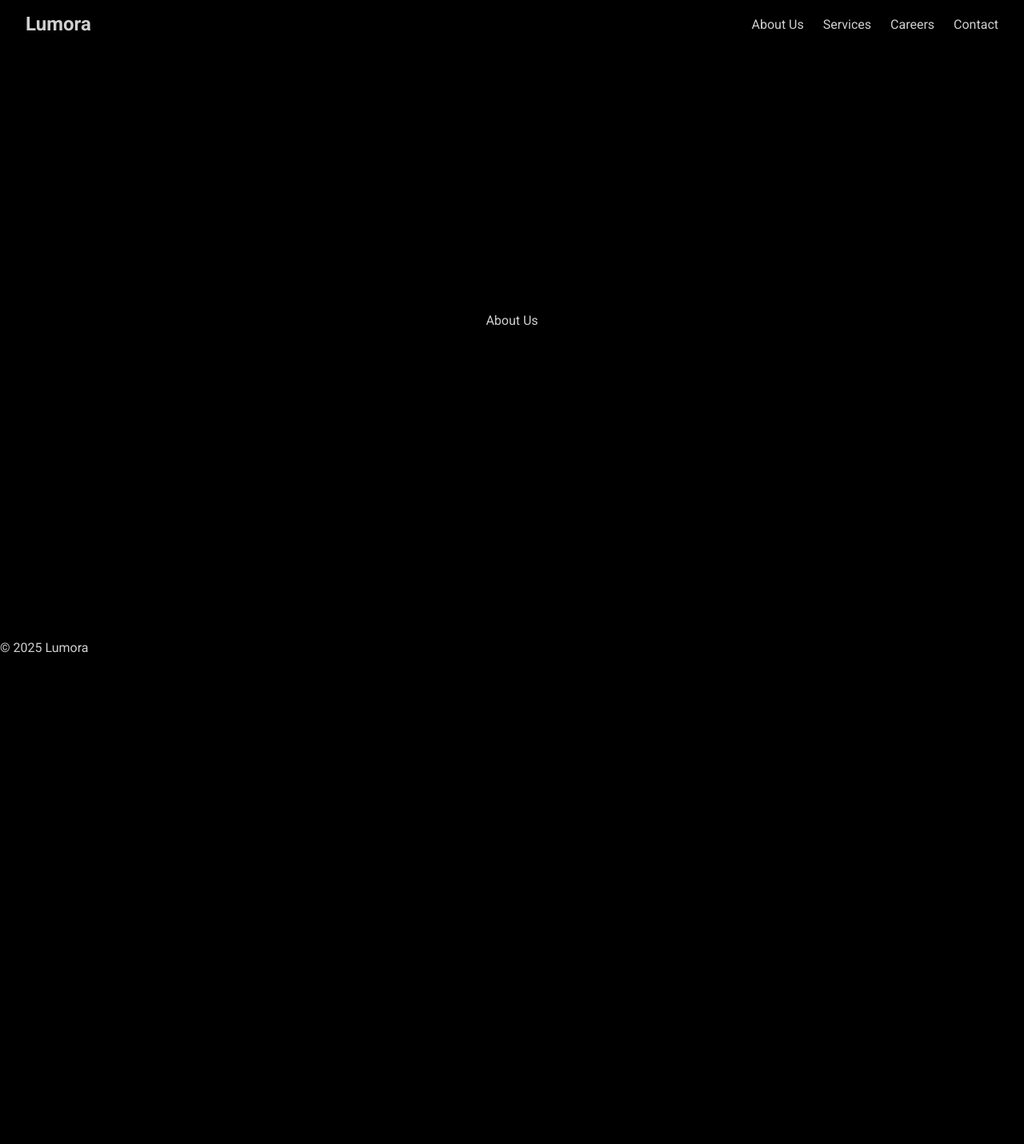
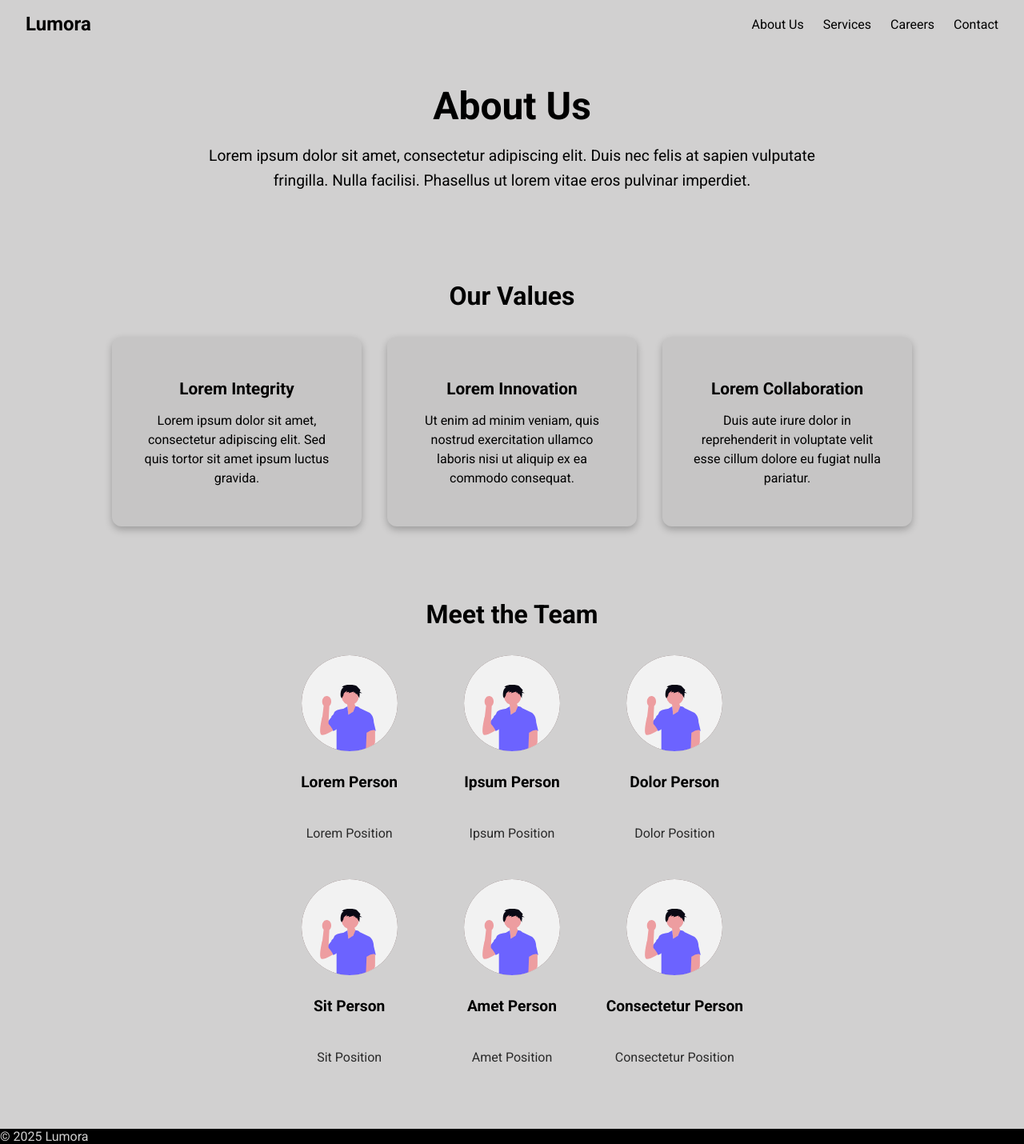
Before and after one commit to kevinsctfries/Lumora, a Next.js app: page /about in a window 1280 px wide. Shown: the whole page at 80% size. Before the commit the page ends 819 px from the top, so only its background shows below. Built offline with nearby package versions, Linux system fonts and the light colour scheme.

Commit message:
add About Us page with content and styling

```diff
--- a/src/app/about/page.module.scss
+++ b/src/app/about/page.module.scss
@@ -2,15 +2,102 @@
     display: flex;
     flex-direction: column;
     min-height: 100vh;
+    background: var(--foreground);
+    color: var(--background);
 
     .main {
         display: flex;
-        justify-content: center;
+        flex-direction: column;
         align-items: center;
-        height: 100vh;
-        width: 100%;
+        padding: 4rem 2rem;
+        gap: 4rem;
 
-        span {
+        .hero {
+            max-width: 800px;
+            text-align: center;
+
+            h1 {
+                font-size: 3rem;
+                margin-bottom: 1rem;
+            }
+
+            p {
+                font-size: 1.2rem;
+                line-height: 1.6;
+            }
+        }
+
+        .values {
+            text-align: center;
+            max-width: 1000px;
+
+            h2 {
+                font-size: 2rem;
+                margin-bottom: 2rem;
+            }
+
+            .valuesGrid {
+                display: grid;
+                grid-template-columns: repeat(auto-fit, minmax(250px, 1fr));
+                gap: 2rem;
+                width: 100%;
+                max-width: 1000px;
+
+                .valueCard {
+                    background: rgba(0, 0, 0, 0.05);
+                    padding: 2rem;
+                    border-radius: 0.75rem;
+                    box-shadow: 0 4px 10px rgba(0, 0, 0, 0.25);
+                    transition: transform 0.2s ease;
+
+                    h3 {
+                        margin-bottom: 1rem;
+                        font-size: 1.3rem;
+                    }
+
+                    p {
+                        font-size: 1rem;
+                        line-height: 1.5;
+                    }
+                }
+            }
+        }
+
+        .team {
+            text-align: center;
+            max-width: 1000px;
+
+            h2 {
+                font-size: 2rem;
+                margin-bottom: 2rem;
+            }
+
+            .teamGrid {
+                display: grid;
+                grid-template-columns: repeat(3, 1fr);
+                gap: 2rem;
+
+                .teamMember {
+                    display: flex;
+                    flex-direction: column;
+                    align-items: center;
+                    gap: 0.5rem;
+
+                    .avatar {
+                        border-radius: 50%;
+                        background: var(--secondary);
+                    }
+
+                    h3 {
+                        font-size: 1.2rem;
+                    }
+
+                    p {
+                        font-size: 1rem;
+                        opacity: 0.8;
+                    }
+                }
+            }
         }
     }
 }
--- a/src/app/about/page.tsx
+++ b/src/app/about/page.tsx
@@ -1,15 +1,122 @@
+import Image from "next/image";
 import styles from "./page.module.scss";
 
 export const metadata = {
-  title: "About | Lumora",
-  description: "About Lumora.",
+  title: "About Us | Lumora",
+  description: "Learn more about Lumora.",
 };
 
 export default function About() {
   return (
     <div className={styles.page}>
       <main className={styles.main}>
-        <span>About Us</span>
+        <section className={styles.hero}>
+          <h1>About Us</h1>
+          <p>
+            Lorem ipsum dolor sit amet, consectetur adipiscing elit. Duis nec
+            felis at sapien vulputate fringilla. Nulla facilisi. Phasellus ut
+            lorem vitae eros pulvinar imperdiet.
+          </p>
+        </section>
+
+        <section className={styles.values}>
+          <h2>Our Values</h2>
+          <div className={styles.valuesGrid}>
+            <div className={styles.valueCard}>
+              <h3>Lorem Integrity</h3>
+              <p>
+                Lorem ipsum dolor sit amet, consectetur adipiscing elit. Sed
+                quis tortor sit amet ipsum luctus gravida.
+              </p>
+            </div>
+            <div className={styles.valueCard}>
+              <h3>Lorem Innovation</h3>
+              <p>
+                Ut enim ad minim veniam, quis nostrud exercitation ullamco
+                laboris nisi ut aliquip ex ea commodo consequat.
+              </p>
+            </div>
+            <div className={styles.valueCard}>
+              <h3>Lorem Collaboration</h3>
+              <p>
+                Duis aute irure dolor in reprehenderit in voluptate velit esse
+                cillum dolore eu fugiat nulla pariatur.
+              </p>
+            </div>
+          </div>
+        </section>
+
+        <section className={styles.team}>
+          <h2>Meet the Team</h2>
+          <div className={styles.teamGrid}>
+            <div className={styles.teamMember}>
+              <Image
+                src="/undraw_friendly-guy-avatar_dqp5.svg"
+                alt="Team member avatar"
+                width={120}
+                height={120}
+                className={styles.avatar}
+              />
+              <h3>Lorem Person</h3>
+              <p>Lorem Position</p>
+            </div>
+            <div className={styles.teamMember}>
+              <Image
+                src="/undraw_friendly-guy-avatar_dqp5.svg"
+                alt="Team member avatar"
+                width={120}
+                height={120}
+                className={styles.avatar}
+              />
+              <h3>Ipsum Person</h3>
+              <p>Ipsum Position</p>
+            </div>
+            <div className={styles.teamMember}>
+              <Image
+                src="/undraw_friendly-guy-avatar_dqp5.svg"
+                alt="Team member avatar"
+                width={120}
+                height={120}
+                className={styles.avatar}
+              />
+              <h3>Dolor Person</h3>
+              <p>Dolor Position</p>
+            </div>
+            <div className={styles.teamMember}>
+              <Image
+                src="/undraw_friendly-guy-avatar_dqp5.svg"
+                alt="Team member avatar"
+                width={120}
+                height={120}
+                className={styles.avatar}
+              />
+              <h3>Sit Person</h3>
+              <p>Sit Position</p>
+            </div>
+            <div className={styles.teamMember}>
+              <Image
+                src="/undraw_friendly-guy-avatar_dqp5.svg"
+                alt="Team member avatar"
+                width={120}
+                height={120}
+                className={styles.avatar}
+              />
+              <h3>Amet Person</h3>
+              <p>Amet Position</p>
+            </div>
+            <div className={styles.teamMember}>
+              <Image
+                src="/undraw_friendly-guy-avatar_dqp5.svg"
+                alt="Team member avatar"
+                width={120}
+                height={120}
+                className={styles.avatar}
+              />
+              <h3>Consectetur Person</h3>
+              <p>Consectetur Position</p>
+            </div>
+          </div>
+        </section>
       </main>
     </div>
   );
--- a/src/app/services/page.module.scss
+++ b/src/app/services/page.module.scss
@@ -35,7 +35,7 @@
             max-width: 1000px;
 
             .serviceCard {
-                background: rgba(0, 0, 0, 0.2);
+                background: rgba(0, 0, 0, 0.05);
                 padding: 2rem;
                 border-radius: 0.75rem;
                 box-shadow: 0 4px 10px rgba(0, 0, 0, 0.25);
```
Also changed, not shown: public/undraw_friendly-guy-avatar_dqp5.svg (added).
